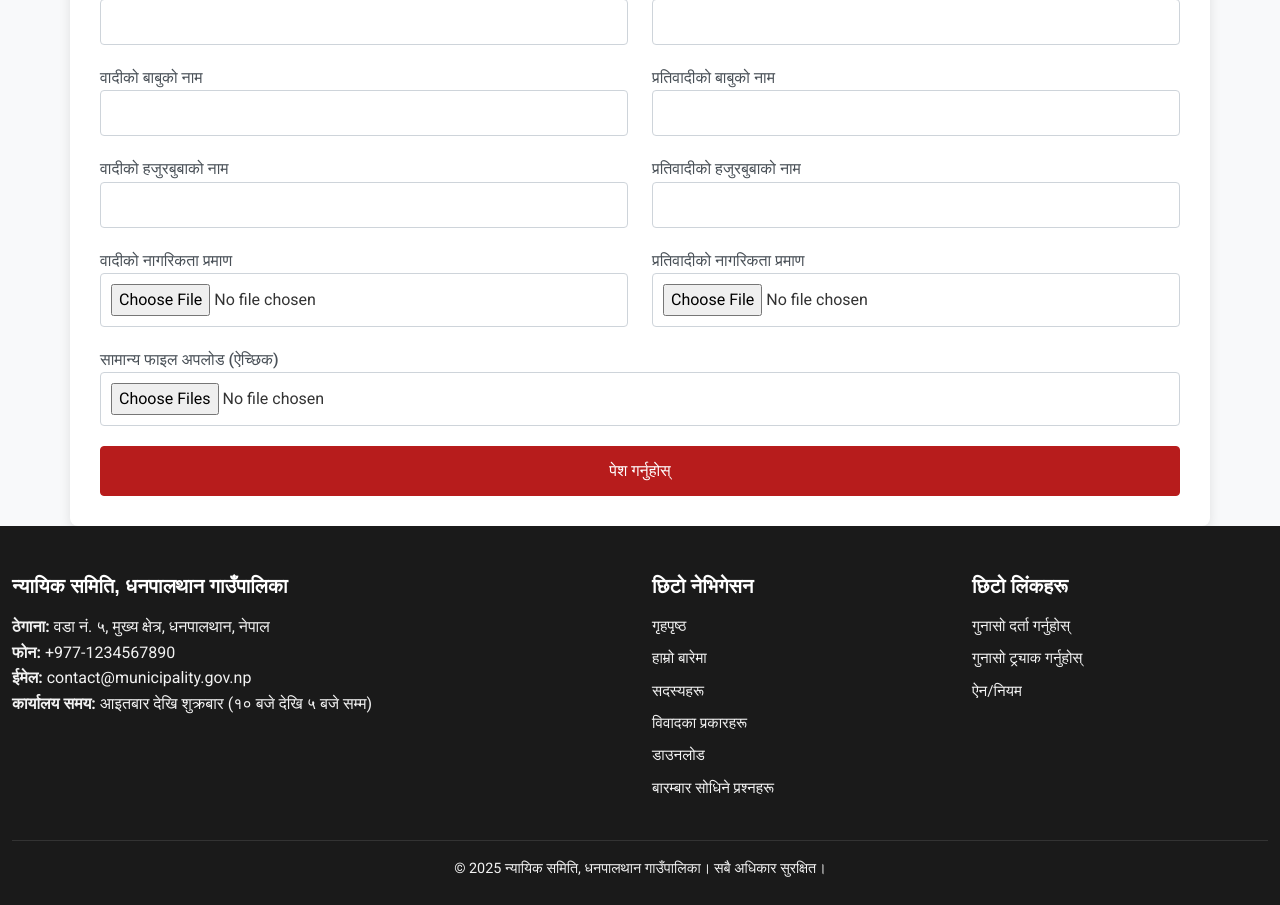
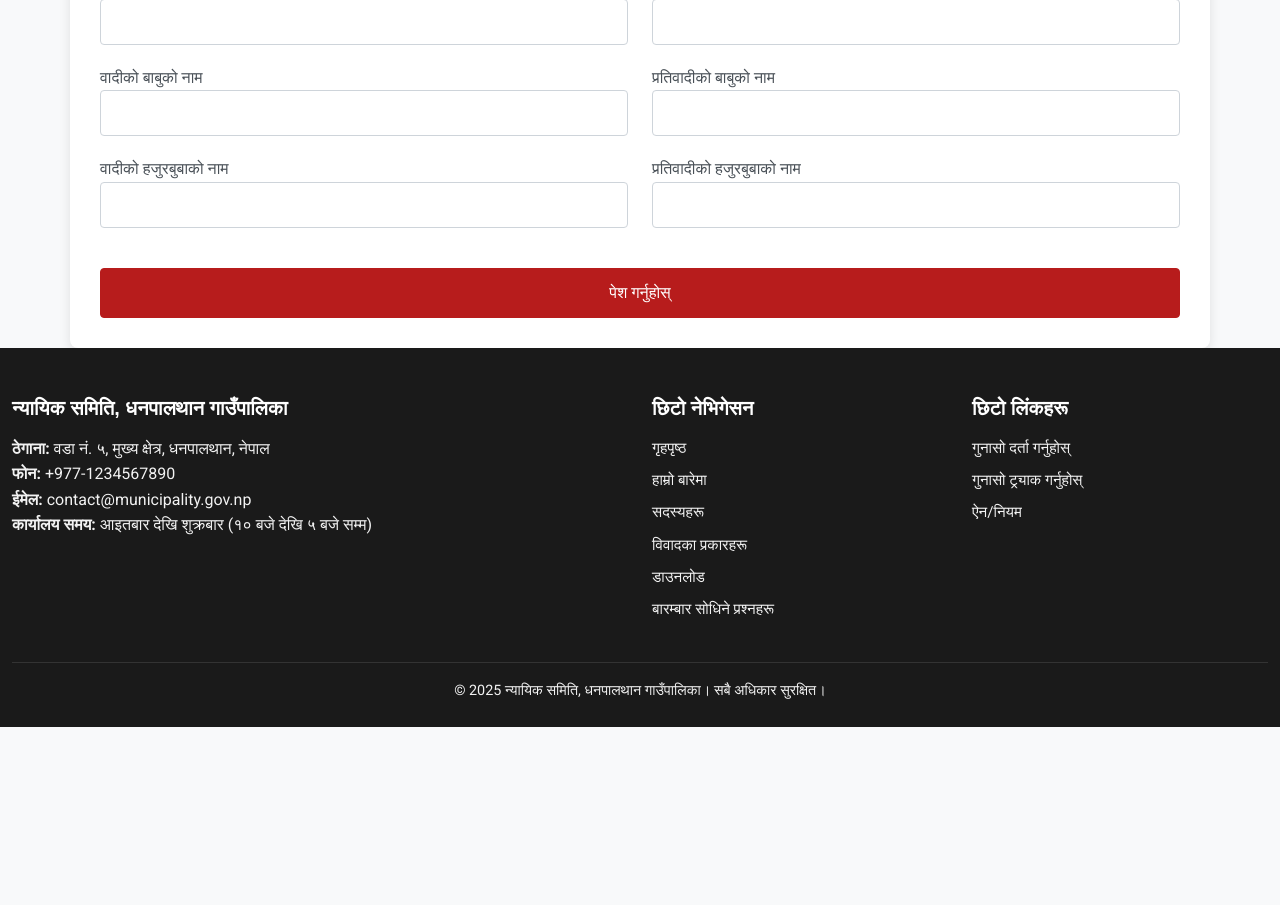
Before and after one commit to harshutkarshmishra1998/portal_git, a PHP site: page /user/application/editApplication/complaintEdit.php in a window 1280 px wide. Shown: the part 1471-2376 px from the top of the page. After the commit the page ends 2198 px from the top, so only its background shows below. Run offline with PHP 8.4, Linux system fonts and the light colour scheme; some libraries are stand-ins or nearby versions.

Commit message:
remove file upload in edit and remove a reduntant library in tracker

```diff
--- a/user/application/editApplication/complaintEdit.php
+++ b/user/application/editApplication/complaintEdit.php
@@ -104,12 +104,12 @@
                             name="plantiff_grandfather_name">
                     </div>
                     <!-- Plaintiff Citizenship Proof Upload -->
-                    <div class="form-group">
+                    <!-- <div class="form-group">
                         <label for="plantiff_citizenship">वादीको नागरिकता प्रमाण</label>
                         <input type="file" class="form-control-file" id="plantiff_citizenship"
                             name="plantiff_citizenship" required>
                         <div id="plantiff_citizenship_error" class="invalid-feedback d-block"></div>
-                    </div>
+                    </div> -->
                 </div>
                 <!-- Defendant Information -->
                 <div class="col-md-6">
@@ -151,21 +151,21 @@
                             name="defendant_grandfather_name">
                     </div>
                     <!-- Defendant Citizenship Proof Upload -->
-                    <div class="form-group">
+                    <!-- <div class="form-group">
                         <label for="defendant_citizenship">प्रतिवादीको नागरिकता प्रमाण</label>
                         <input type="file" class="form-control-file" id="defendant_citizenship"
                             name="defendant_citizenship" required>
                         <div id="defendant_citizenship_error" class="invalid-feedback d-block"></div>
-                    </div>
+                    </div> -->
                 </div>
             </div>
 
             <!-- General File Upload (Multiple Files) -->
-            <div class="form-group">
+            <!-- <div class="form-group">
                 <label for="file_upload">सामान्य फाइल अपलोड (ऐच्छिक)</label>
                 <input type="file" class="form-control-file" id="file_upload" name="file_upload" multiple>
                 <div class="invalid-feedback d-block" id="file_upload_error"></div>
-            </div>
+            </div> -->
             <!-- Submit Button -->
             <button type="submit" class="btn btn-primary" id="#submitButton">पेश गर्नुहोस्</button>
         </form>
--- a/user/application/trackApplication/complaintTracker.php
+++ b/user/application/trackApplication/complaintTracker.php
@@ -64,7 +64,7 @@
     <?php include '../../modules/footer.php'; ?>
     <?php include 'dataValidation.php'; ?>
     <?php include 'dataFetcher.php'; ?>
-    <?php include 'dataUpdation.php'; ?>
+    <?php //include 'dataUpdation.php'; ?>
 </body>
 
 </html>
```
